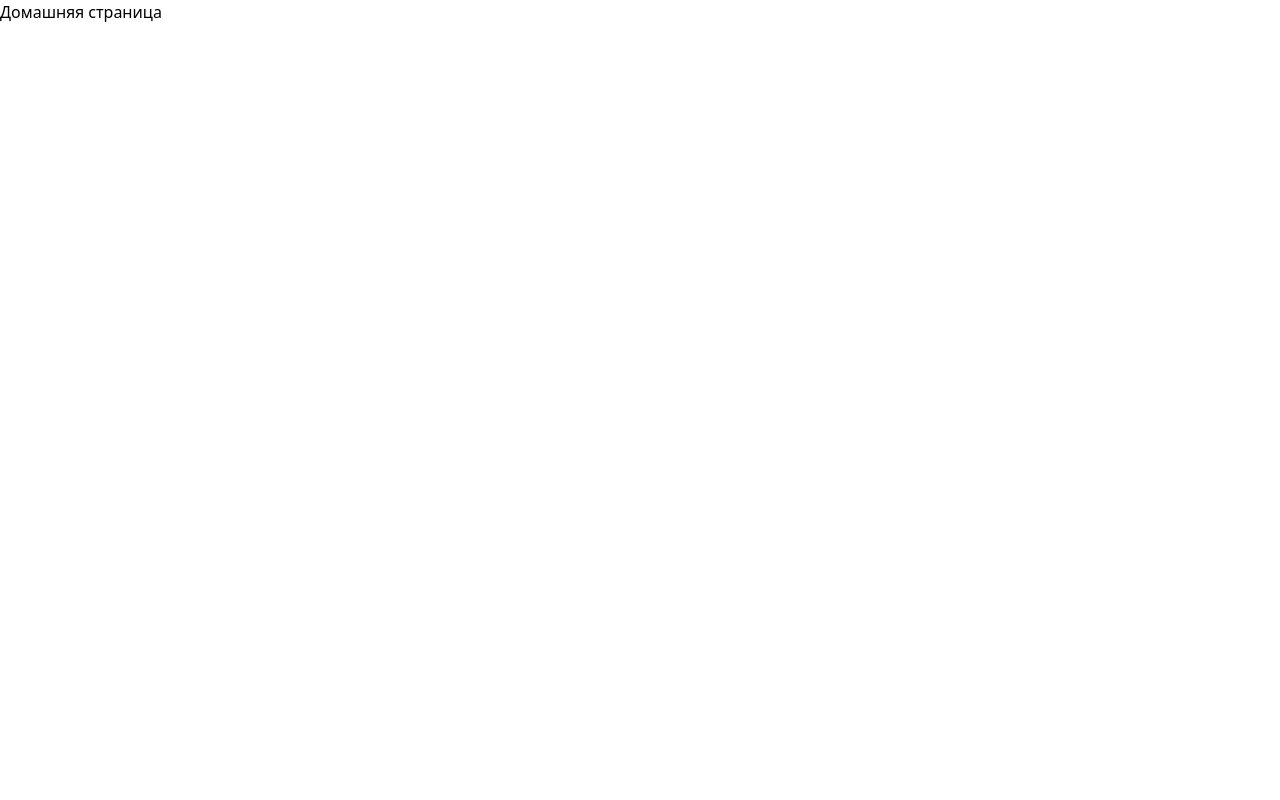
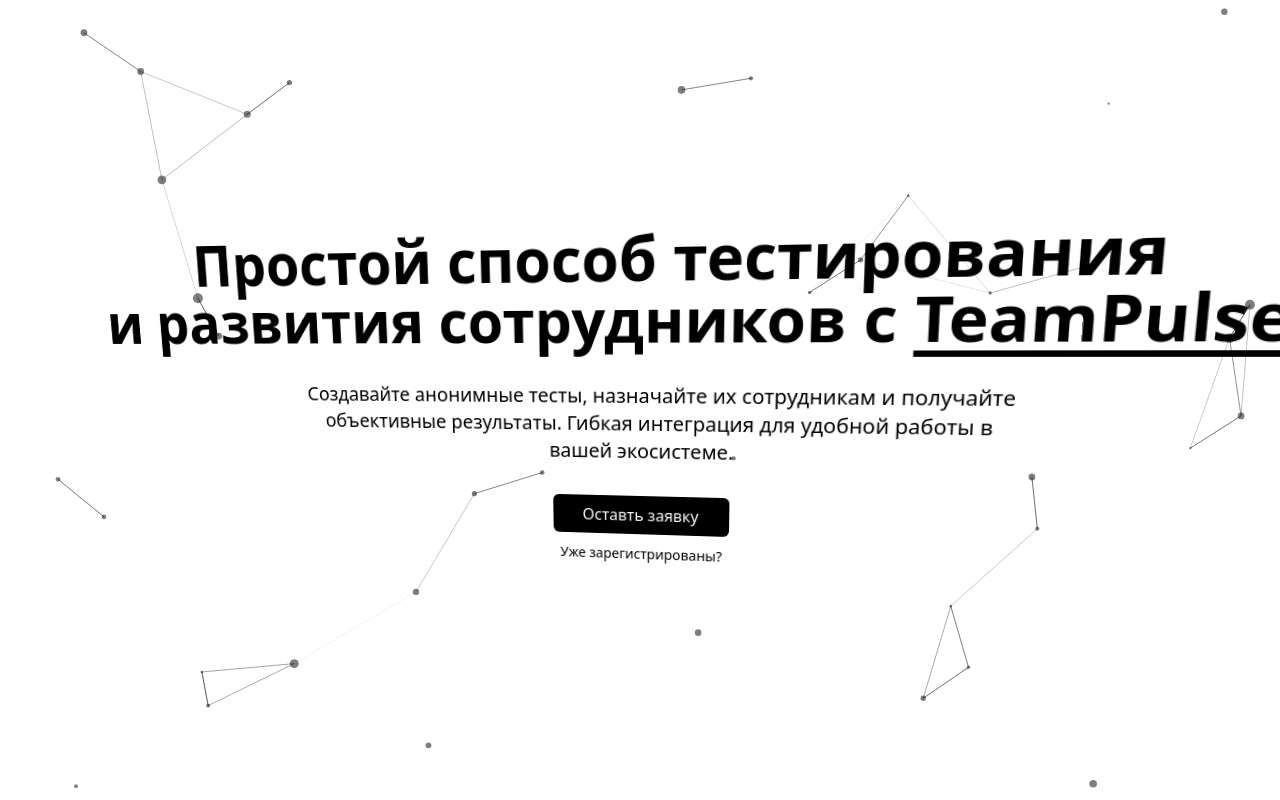
Before and after one commit to techman32/TeamPulse-v2, a Next.js app: page / in a window 1280 px wide. Built offline with nearby package versions, Linux system fonts and the light colour scheme.

Commit message:
Поправил layout администратора. Добавил библиотеки для работы с частицами – для анимации на главной странице. Добавил главную страницу

```diff
--- a/package.json
+++ b/package.json
@@ -9,6 +9,9 @@
     "lint": "next lint"
   },
   "dependencies": {
+    "@tsparticles/engine": "^3.8.1",
+    "@tsparticles/react": "^3.0.0",
+    "@tsparticles/slim": "^3.8.1",
     "axios": "^1.8.2",
     "classnames": "^2.5.1",
     "framer-motion": "^12.4.10",
--- a/src/app/dashboard/layout.tsx
+++ b/src/app/dashboard/layout.tsx
@@ -7,7 +7,7 @@
     <div className="h-screen">
       <Logo/>
       <Sidebar/>
-      <div className="pt-[61px] h-screen overflow-auto p-4">
+      <div className="pt-[61px] h-screen overflow-auto px-14">
         {children}
       </div>
     </div>
--- a/src/app/page.tsx
+++ b/src/app/page.tsx
@@ -1,5 +1,93 @@
+'use client'
+import Particles, {initParticlesEngine} from '@tsparticles/react'
+import {useEffect, useState} from 'react'
+import {loadSlim} from '@tsparticles/slim'
+import Welcome from '@/widgets/welcome/ui'
+
 export default function Home() {
+  const [init, setInit] = useState(false)
+
+  useEffect(() => {
+    initParticlesEngine(async (engine) => {
+      await loadSlim(engine)
+    }).then(() => {
+      setInit(true)
+    })
+  }, [])
+
   return (
-    <h1>Домашняя страница</h1>
+    <div className={'relative h-screen w-full flex justify-center items-center overflow-hidden'}>
+      {init && <Particles
+          id="tsparticles"
+          options={{
+            background: {
+              color: {
+                value: '#ffffff'
+              }
+            },
+            fpsLimit: 120,
+            interactivity: {
+              events: {
+                onClick: {
+                  enable: true,
+                  mode: 'push'
+                },
+                onHover: {
+                  enable: true,
+                  mode: 'repulse'
+                }
+              },
+              modes: {
+                push: {
+                  quantity: 4
+                },
+                repulse: {
+                  distance: 200,
+                  duration: 0.4
+                }
+              }
+            },
+            particles: {
+              color: {
+                value: '#000000'
+              },
+              links: {
+                color: '#000000',
+                distance: 150,
+                enable: true,
+                opacity: 0.5,
+                width: 1
+              },
+              move: {
+                direction: 'none',
+                enable: true,
+                outModes: {
+                  default: 'bounce'
+                },
+                random: false,
+                speed: 6,
+                straight: false
+              },
+              number: {
+                density: {
+                  enable: true
+                },
+                value: 80
+              },
+              opacity: {
+                value: 0.5
+              },
+              shape: {
+                type: 'circle'
+              },
+              size: {
+                value: {min: 1, max: 5}
+              }
+            },
+            detectRetina: true
+          }}
+      />}
+      <Welcome/>
+    </div>
   )
 }
--- /dev/null
+++ b/src/widgets/welcome/ui/index.tsx
@@ -0,0 +1,49 @@
+'use client'
+import Button from '@/shared/ui/Button'
+import Link from 'next/link'
+import {useEffect, useState} from 'react'
+
+export default function Welcome() {
+  const [mousePosition, setMousePosition] = useState({x: 0, y: 0})
+  const [isClient, setIsClient] = useState(false)
+
+  useEffect(() => {
+    setIsClient(true)
+    const handleMouseMove = (event: MouseEvent) => {
+      setMousePosition({x: event.clientX, y: event.clientY})
+    }
+    window.addEventListener('mousemove', handleMouseMove)
+    return () => window.removeEventListener('mousemove', handleMouseMove)
+  }, [])
+
+  if (!isClient) return null
+
+  const perspectiveX = (mousePosition.x / window.innerWidth - 0.5) * 10
+  const perspectiveY = (mousePosition.y / window.innerHeight - 0.5) * 10
+  return (
+    <div
+      className={'relative w-[calc(100%-60px)] flex flex-col gap-8 justify-center items-center'}
+      style={{
+        transform: `perspective(500px) rotateX(${perspectiveY}deg) rotateY(${perspectiveX}deg)`,
+        transition: 'transform 0.1s ease-out'
+      }}
+    >
+      <h1 className={'text-2xl md:text-5xl xl:text-6xl 2xl:text-8xl font-bold text-center'}>
+        <span>Простой способ тестирования</span><br/>
+        <span>
+            и развития сотрудников с <span className={'underline underline-offset-8'}>TeamPulse</span>
+          </span>
+      </h1>
+      <p className={'text-xl md:text-xl mx-[20%] text-center'}>
+        Создавайте анонимные тесты, назначайте их сотрудникам и получайте объективные результаты.
+        Гибкая интеграция для удобной работы в вашей экосистеме.
+      </p>
+      <div className={'flex flex-col gap-2 items-center'}>
+        <Button text={'Оставть заявку'}/>
+        <Link href={'/sign-in'}>
+          <span className={'text-sm hover:underline underline-offset-4'}>Уже зарегистрированы?</span>
+        </Link>
+      </div>
+    </div>
+  )
+}
```
Also changed, not shown: 1 other file (tests, documents, lock files or other folders).
